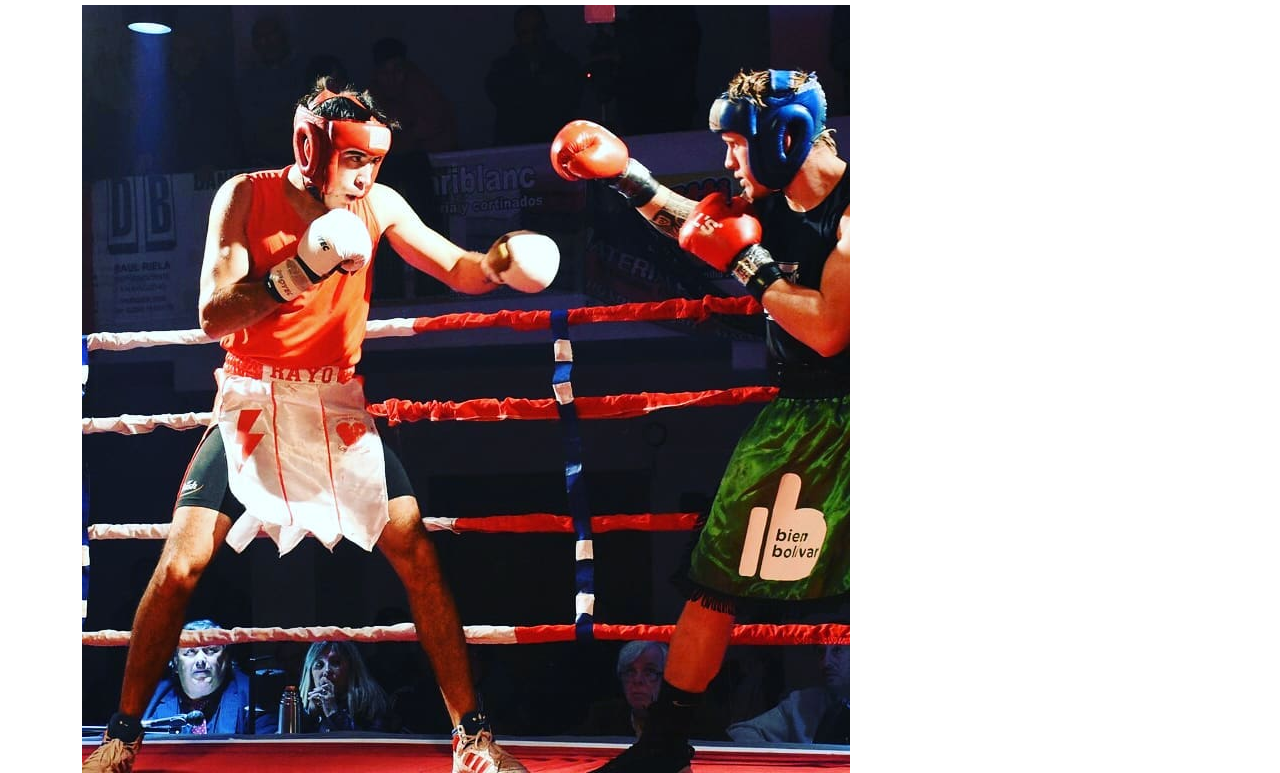
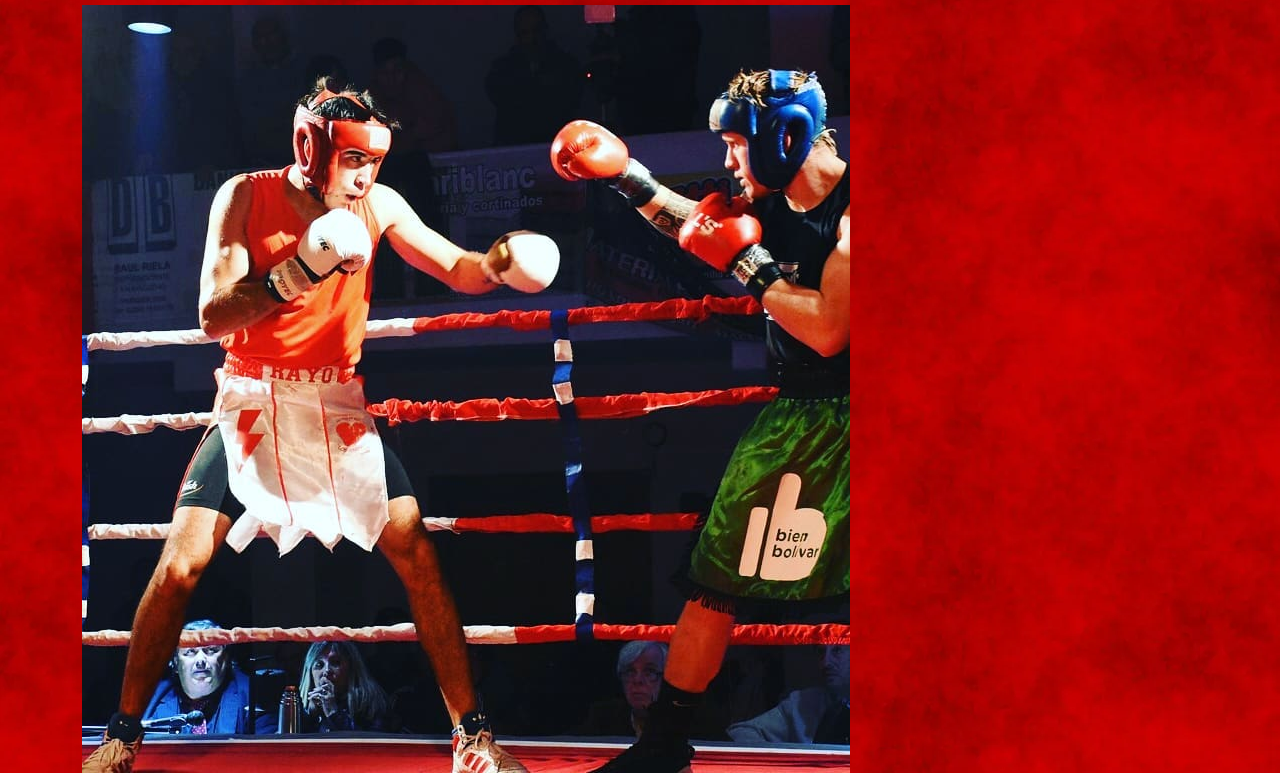
Before and after one commit to ThiagoSutil/Sitio-Web-Atletico---Thiago, a plain HTML site: page index.html in a window 1280 px wide. Shown: the part 649-1422 px from the top of the page. Drawn offline with nearby package versions, Linux system fonts and the light colour scheme.

Commit message:
importo archivo partials/main

```diff
--- a/style/partials/_header.scss
+++ b/style/partials/_header.scss
@@ -1,3 +1,16 @@
+* { font-family: 'Merriweather', serif;
+}
+
+a {
+    text-decoration: none;
+    color: white;
+}
+
+body {
+    background-image: url(../images/fondorojo.jpg);
+}
+
+
 .cabecera {
     grid-area: nav;
     display: flex;
--- a/style/partials/_main.scss
+++ b/style/partials/_main.scss
@@ -0,0 +1 @@
+//MainIndex
--- a/style/styles.scss
+++ b/style/styles.scss
@@ -1 +1,2 @@
-@import "./partials/header"
+@import "./partials/header";
+@import "./partials/main";
```
Also changed, not shown: style/styles.css, 1 other file.
